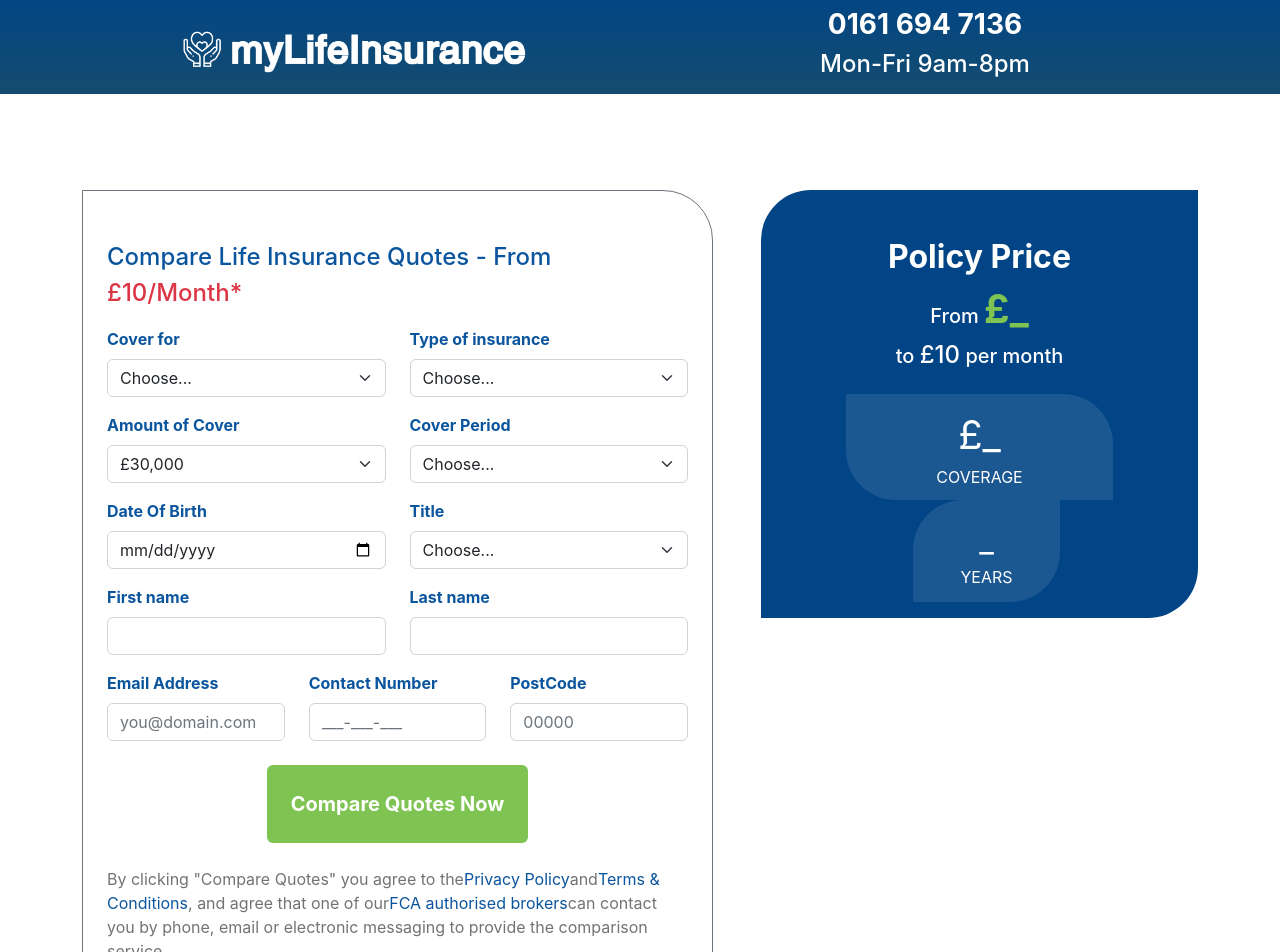
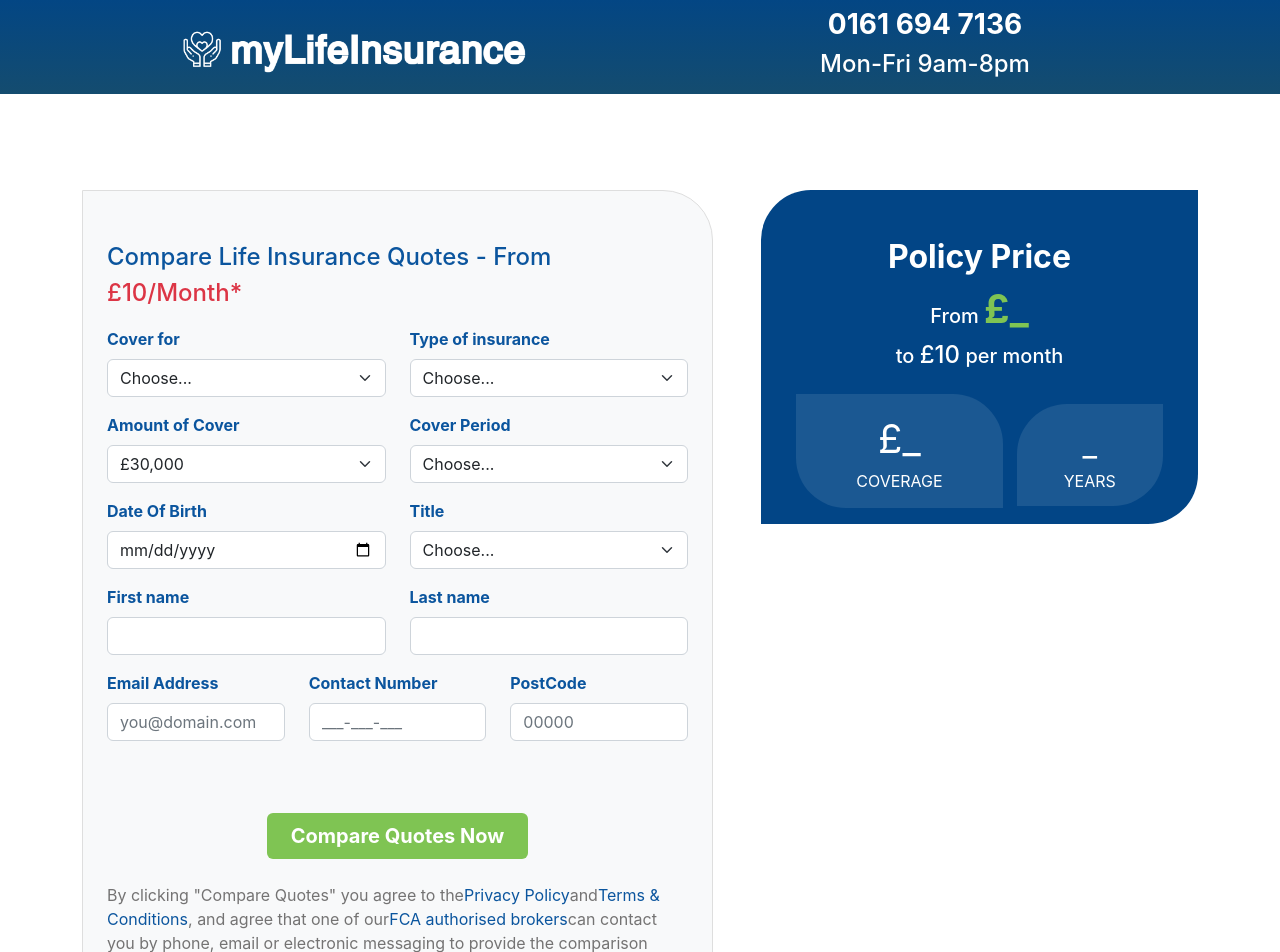
Before and after one commit to Techyfun/My-Life-Insurance-Reactjs, a React (Create React App) app: page / in a window 1280 px wide. Shown: the top 952 px of the page. Built offline with nearby package versions, Linux system fonts and the light colour scheme.

Commit message:
update home 1

```diff
--- a/src/Components/Insurance/InsuranceForm.jsx
+++ b/src/Components/Insurance/InsuranceForm.jsx
@@ -41,7 +41,7 @@ const InsuranceForm = ({setAmount,setCoverage,setYears,page}) => {
     .then(info=>console.log(info))
   };
     return (
-      <Form onSubmit={handleSubmit(onSubmit)} className={`g-3 insureance-form px-4 py-5 bg-white ${page==="Home"?"border border-secondary":"border-0"}`}>
+      <Form onSubmit={handleSubmit(onSubmit)} className={`g-3 insureance-form px-4 py-5 bg-light ${page==="Home"?"maria":"border-0"}`}>
         <legend className='mb-3'>
             Compare Life Insurance Quotes - From
             <span className="text-danger"> £10/Month*</span>
@@ -147,7 +147,7 @@ const InsuranceForm = ({setAmount,setCoverage,setYears,page}) => {
           </Form.Group>
           <Col md={12} className="text-center my-4">
             <button
-              className="submit-btn text-white fw-bold px-4 py-4 fs-5 rounded-2 border-0"
+              className="submit-btn text-white fw-bold px-4 py-2 mt-5 fs-5 rounded-2 border-0"
               type="submit"
             >
               Compare Quotes Now
--- a/src/index.css
+++ b/src/index.css
@@ -65,6 +65,7 @@ header {
 /* insureance */
 .insureance-form {
   background: #f9f9f9;
+  border: 1px solid #dedede;
 }
 .coverage,
 .insureance-form {
@@ -105,9 +106,10 @@ legend {
 .light-blue,
 .light-blue:hover {
   background: #32699d;
+  margin-top: 10px;
 }
 .coverage {
-  padding: 11px 90px;
+  padding: 15px 60px;
 }
 .years {
   padding: 0 47px;
```
